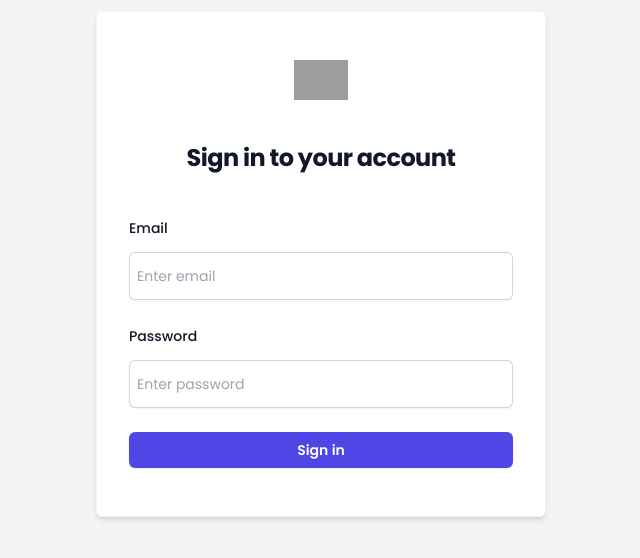
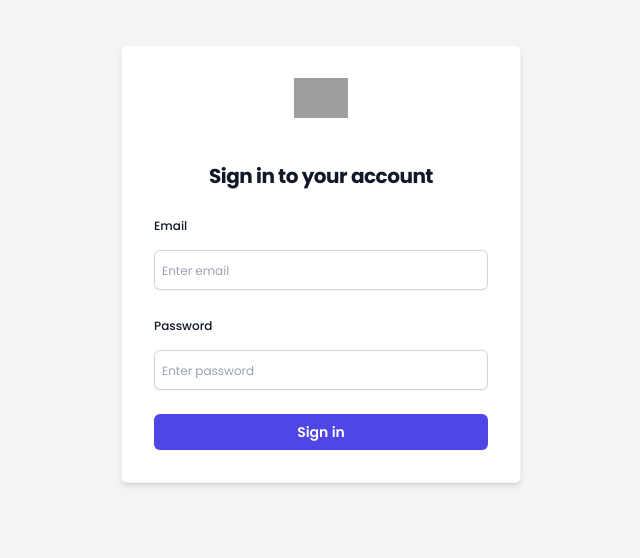
Before and after one commit to Andrewkizito/svelte-app-blog-app, a SvelteKit app: page / in a window 1280 px wide. Shown: the part 136-694 px from the top of the page, without its empty margins (319-959 px from the left). Built offline with nearby package versions, Linux system fonts and the light colour scheme; grey boxes are pictures that could not be loaded.

Commit message:
feat: improved

```diff
--- a/src/components/auth/login.svelte
+++ b/src/components/auth/login.svelte
@@ -1,4 +1,5 @@
 <script lang="ts">
+	import Button from '../ui/button.svelte';
 	import Input from '../ui/input.svelte';
 	import Spinner from '../ui/spinner.svelte';
 
@@ -17,7 +18,7 @@
 
 <div class="h-screen w-screen relative flex items-center justify-center bg-gray-100">
 	<div
-		class="flex h-auto max-sm:w-[90%] sm:w-[450px] bg-white border border-gray-100 rounded-md flex-col justify-center px-6 py-12 lg:px-8 shadow-md"
+		class="flex h-auto max-sm:w-[90%] sm:w-[400px] bg-white border border-gray-100 rounded-md flex-col justify-center px-6 py-8 lg:px-8 shadow-md"
 	>
 		<div class="sm:mx-auto sm:w-full sm:max-w-sm">
 			<img
@@ -25,11 +26,11 @@
 				src="https://tailwindui.com/img/logos/mark.svg?color=indigo&shade=600"
 				alt="Your Company"
 			/>
-			<h2 class="mt-10 text-center text-2xl font-bold leading-9 tracking-tight text-gray-900">
+			<h2 class="mt-10 text-center text-xl font-bold leading-9 tracking-tight text-gray-900">
 				Sign in to your account
 			</h2>
 		</div>
-		<div class="mt-10 sm:mx-auto sm:w-full sm:max-w-sm">
+		<div class="mt-5 sm:mx-auto sm:w-full sm:max-w-sm">
 			<form class="space-y-6" on:submit={handleFormSubmit}>
 				<Input
 					label="Email"
@@ -53,22 +54,16 @@
 						disabled: loading
 					}}
 				/>
-				<div>
-					<button
-						type="submit"
-                        disabled={loading}
-						class="flex w-full justify-center rounded-md bg-indigo-600 px-3 py-1.5 text-sm font-semibold leading-6 text-white shadow-sm hover:bg-indigo-500 focus-visible:outline focus-visible:outline-2 focus-visible:outline-offset-2 focus-visible:outline-indigo-600"
-					>
+				<Button disabled={loading}>
 					{#if loading}
 						<div class="flex items-center gap-1">
 							<span>Signing in... </span>
-								<Spinner size="small"/>
+							<Spinner size="small" />
 						</div>
 					{:else}
 						Sign in
 					{/if}
-					</button>
-				</div>
+				</Button>
 			</form>
 		</div>
 	</div>
--- /dev/null
+++ b/src/components/ui/button.svelte
@@ -0,0 +1,22 @@
+<script lang="ts">
+	import classNames from 'classnames';
+
+	export let disabled: boolean;
+	export let variant: 'primary' | 'secondary' | 'success' = 'primary';
+	const btnStyles = classNames(
+		'flex w-full justify-center rounded-md px-3 py-1.5 text-sm font-semibold leading-6 shadow-sm duration-400 disabled:cursor-not-allowed disabled:bg-opacity-50',
+		{
+			'bg-indigo-600 text-white hover:bg-indigo-500': variant === 'primary',
+			'bg-gray-100 text-gray-900 hover:bg-gray-200': variant === 'secondary',
+			'bg-green-600 text-white hover:bg-green-500': variant === 'success'
+		}
+	);
+</script>
+
+<button
+	type="submit"
+	{disabled}
+	class={btnStyles}
+>
+	<slot></slot>
+</button>
--- a/src/components/ui/input.svelte
+++ b/src/components/ui/input.svelte
@@ -12,10 +12,10 @@
 </script>
 
 <div class="flex flex-col gap-1">
-	<label for="input" class="block text-sm font-medium leading-6 text-gray-900">{label}</label>
+	<label for="input" class="block text-xs font-medium leading-6 text-gray-900">{label}</label>
 	<div class="mt-2">
 		<input
-			class="block px-2 w-full rounded-md border-0 py-3 text-gray-900 shadow-sm ring-1 ring-inset ring-gray-300 placeholder:text-gray-400 focus:ring-2 focus:ring-inset focus:ring-indigo-600 sm:text-sm sm:leading-6"
+			class="block px-2 w-full rounded-md border-0 py-2 text-gray-900 shadow-sm ring-1 ring-inset ring-gray-300 placeholder:text-gray-400 focus:ring-2 focus:ring-inset focus:ring-indigo-600 sm:text-sm sm:leading-6 placeholder:text-xs"
 			{...inputProps}
             on:input={(e) => handleInputChange(e.currentTarget.value)}
 		/>
--- a/src/components/ui/spinner.svelte
+++ b/src/components/ui/spinner.svelte
@@ -2,7 +2,7 @@
     import classNames from "classnames"
     export let size: "small" | "medium" | "large" = "medium";
 
-    const spinnerStyles: string = classNames("inline w-8 h-8 text-gray-200 animate-spin fill-white", {
+    const spinnerStyles: string = classNames("inline text-gray-200 animate-spin fill-white", {
         "w-4 h-4": size === "small",
         "w-6 h-6": size === "medium",
         "w-8 h-8": size === "large"
```
Lines whose indentation alone changed are shown as unchanged.
